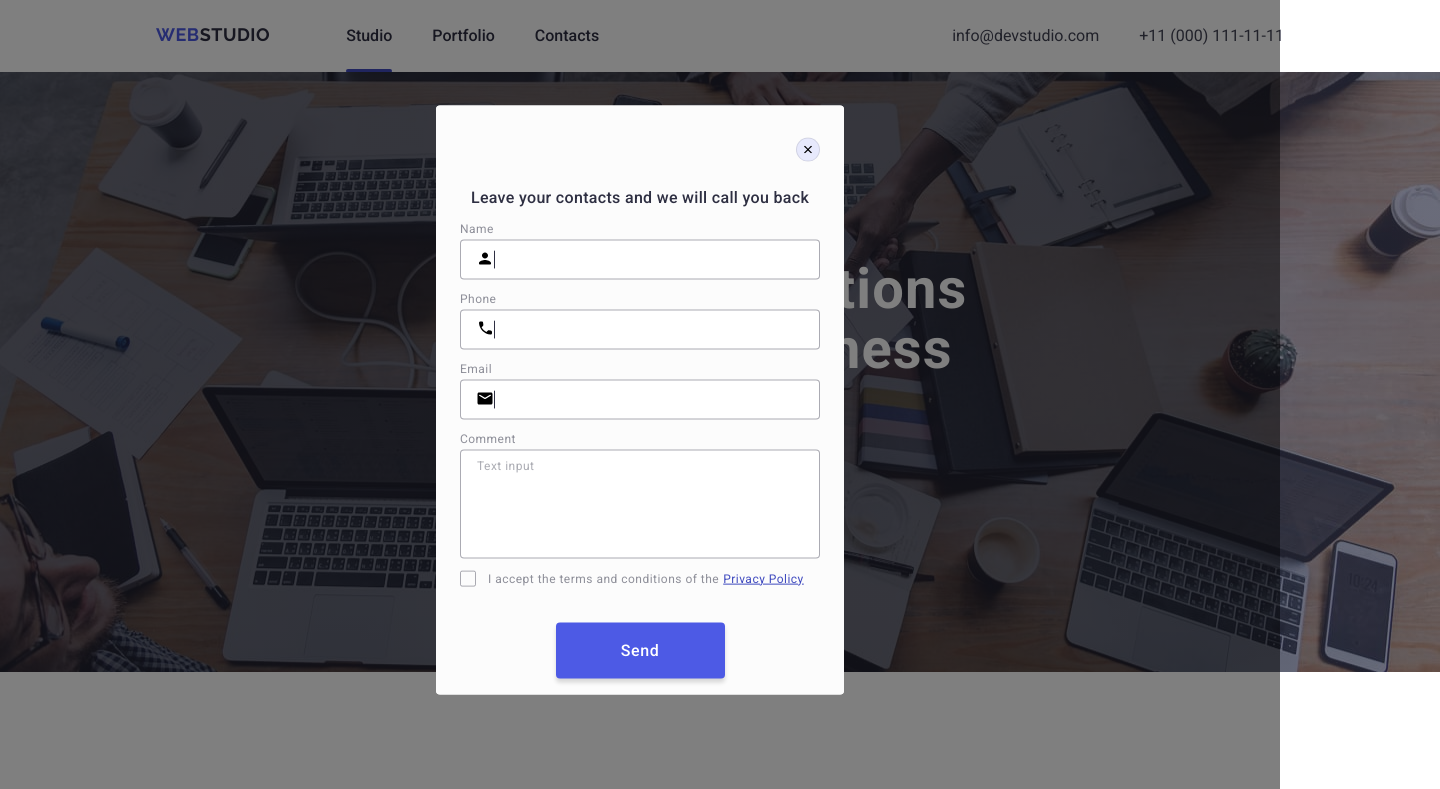
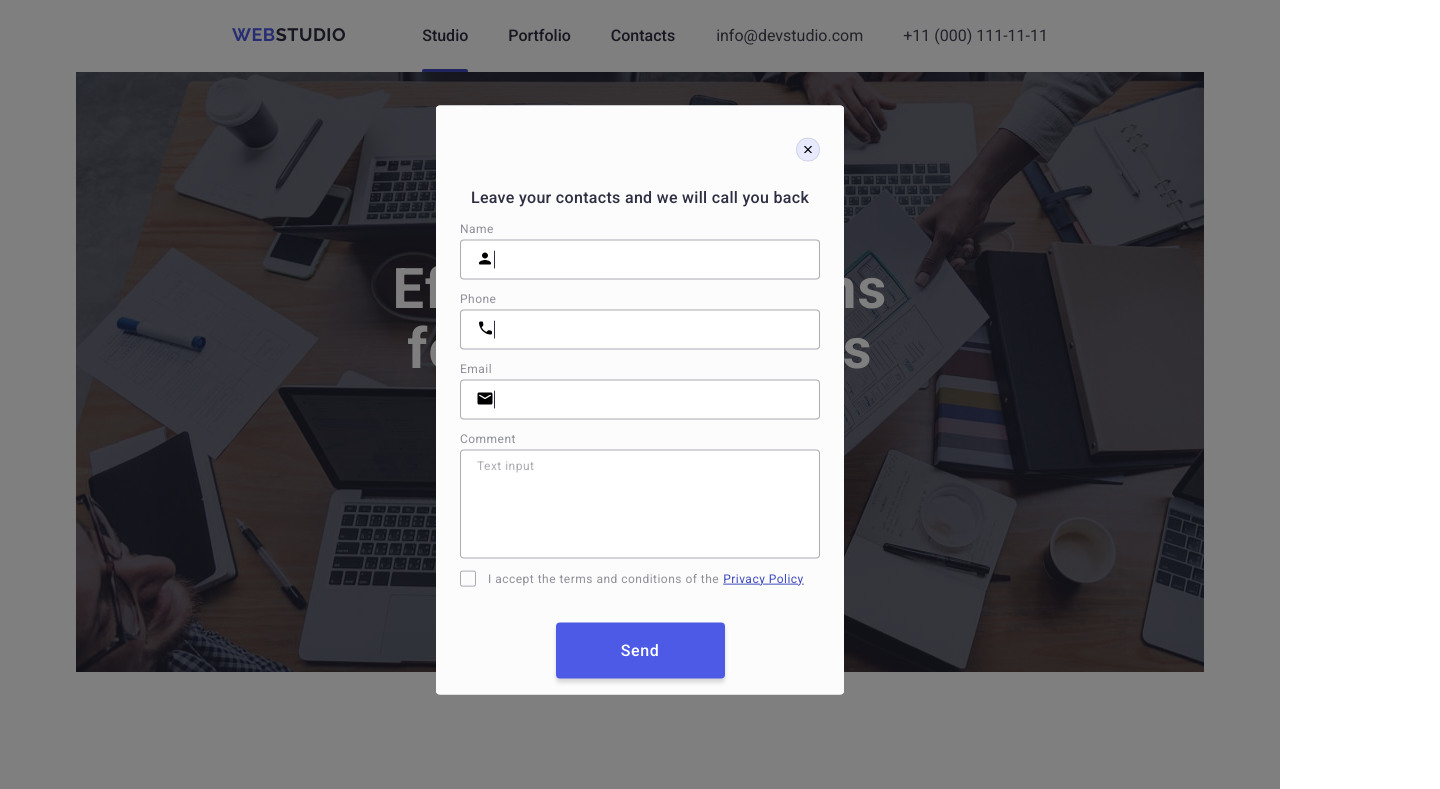
Before and after one commit to Panchostra/goit-markup-hw-06, a plain HTML site: page index.html in a window 1280 px wide. Shown: the top 789 px of the page, 1440 px wide, since content can reach past the window. Drawn offline with nearby package versions, Linux system fonts and the light colour scheme.

Commit message:
minor changes

```diff
--- a/css/styles.css
+++ b/css/styles.css
@@ -1,6 +1,9 @@
 .container {
-  width: 1440px;
-  margin: 0 auto;
+ max-width: 320px;
+  padding-left: 16px;
+  padding-right: 16px;
+  margin-left: auto;
+  margin-right: auto;
 }
 .button {
   font-weight: 500;
@@ -733,3 +736,16 @@ transition:
 .modal-checkbox:checked + .custom-checkbox .icon-tick {
   opacity: 1;
 }
+
+@media screen and (min-width: 768px) {
+  .container {
+    max-width: 768px;
+  }
+}
+@media screen and (min-width: 1158px) {
+  .container {
+    max-width: 1158px;
+    padding-left:15px;
+    padding-right:15px;
+  }
+}
```
